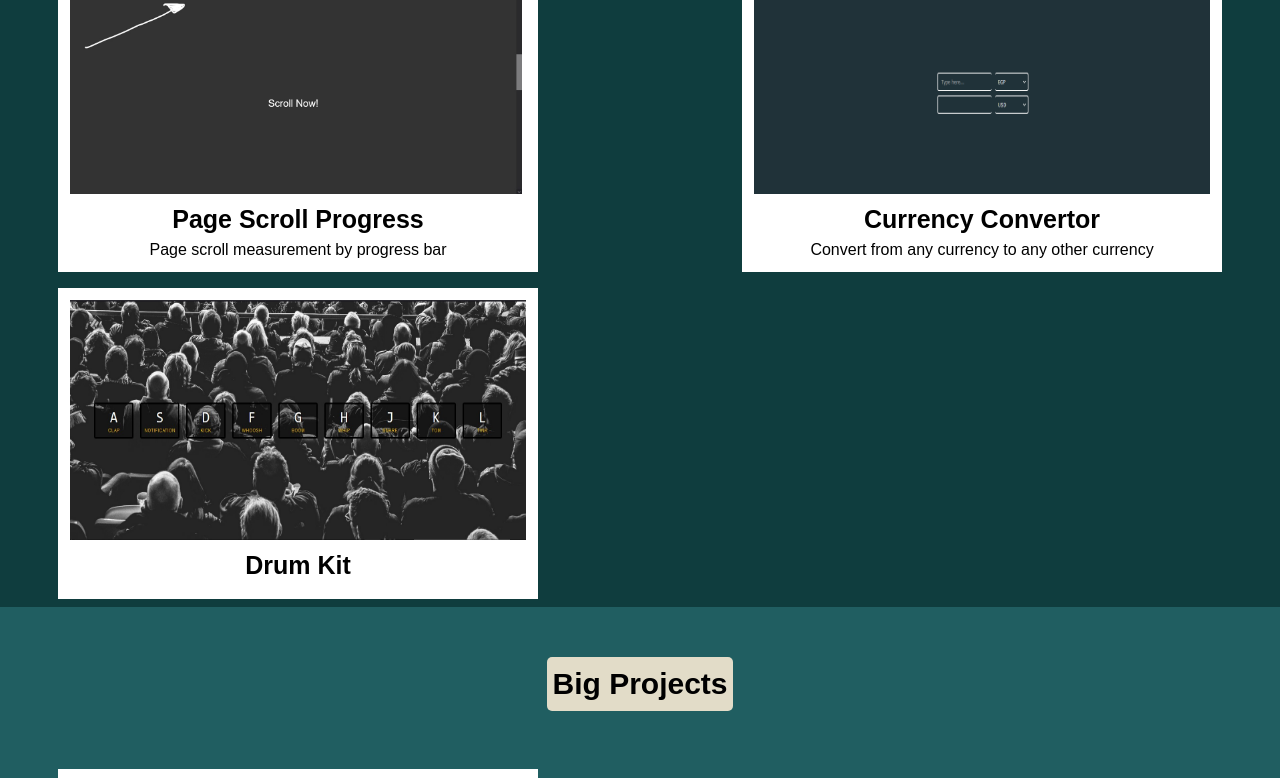
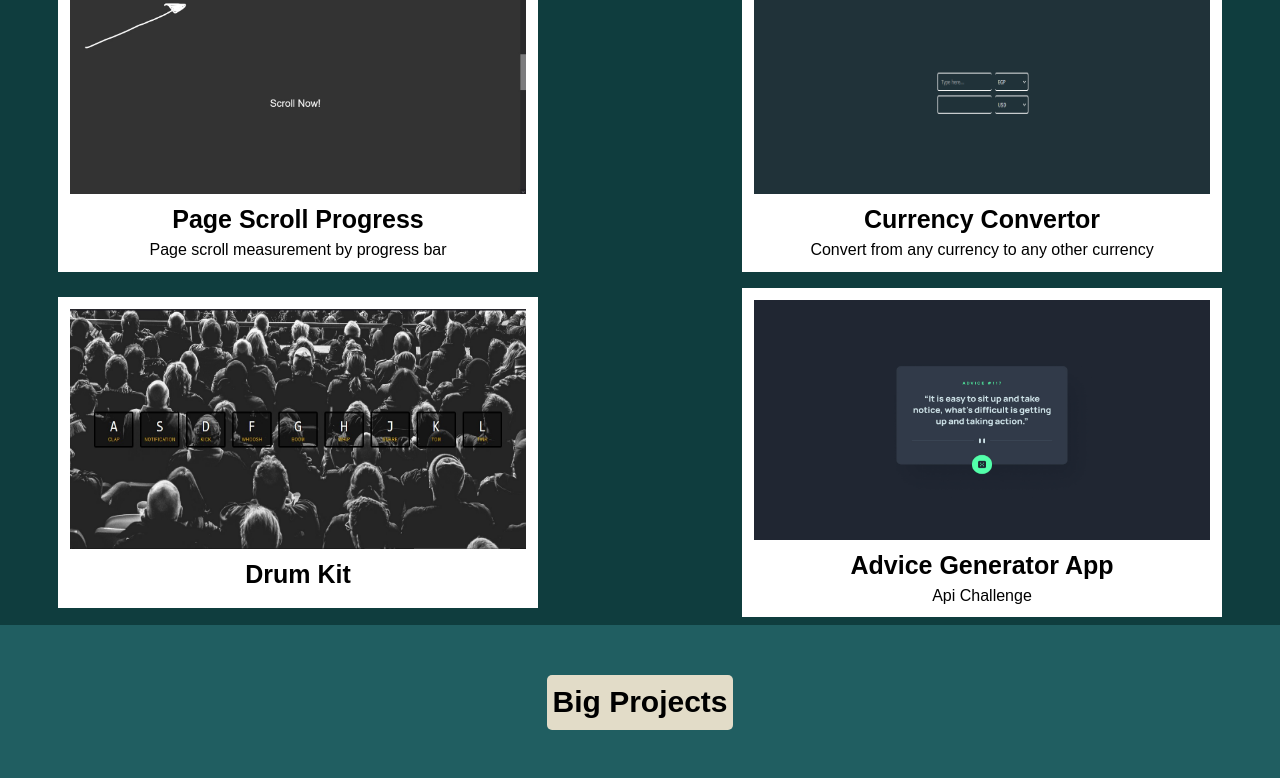
Before and after one commit to OmarShabann/JSTutorials, a plain HTML site: page index.html in a window 1280 px wide. Shown: the part 1305-2083 px from the top of the page. Drawn offline with Linux system fonts and the light colour scheme.

Commit message:
Upload Advice Generator App

```diff
--- a/files/css/style.css
+++ b/files/css/style.css
@@ -187,6 +187,7 @@ header nav .menu:hover {
 .small-prj .boxes-container,
 .big-prj .boxes-container {
     display: flex;
+    flex-direction: column;
     flex-wrap: wrap;
     justify-content: space-between;
     align-items: center;
@@ -198,9 +199,15 @@ header nav .menu:hover {
     margin: 20px 0;
     outline: white 12px solid;
     position: relative;
+    width: 500px;
 }
 
 @media (min-width: 1199px) {
+
+    .small-prj .boxes-container,
+    .big-prj .boxes-container {
+        flex-direction: row;
+    }
 
     .small-prj .boxes-container .box,
     .big-prj .boxes-container .box {
@@ -209,6 +216,11 @@ header nav .menu:hover {
 }
 
 @media (min-width: 768px) {
+
+    .small-prj .boxes-container,
+    .big-prj .boxes-container {
+        flex-direction: row;
+    }
 
     .small-prj .boxes-container .box,
     .big-prj .boxes-container .box {
@@ -226,6 +238,7 @@ header nav .menu:hover {
     -moz-transition: 0.3s;
     -ms-transition: 0.3s;
     -o-transition: 0.3s;
+    width: 100%;
 }
 
 .small-prj .boxes-container .box img:hover+a,
--- a/index.html
+++ b/index.html
@@ -119,6 +119,14 @@
                       <p></p>
                   </div>
                 </div>
+                <div class="box">
+                  <img src="files/imgs/Advice App.jpg" alt="Background">
+                  <a href="https://omarshabann.github.io/Advice-Generator-App/" class="open">Open</a>
+                  <div class="description">
+                      <h4>Advice Generator App</h4>
+                      <p>Api Challenge</p>
+                  </div>
+                </div>
             </div>
         </div>
     </section>
```
Also changed, not shown: files/imgs/Advice App.jpg (added), 1 other file.
